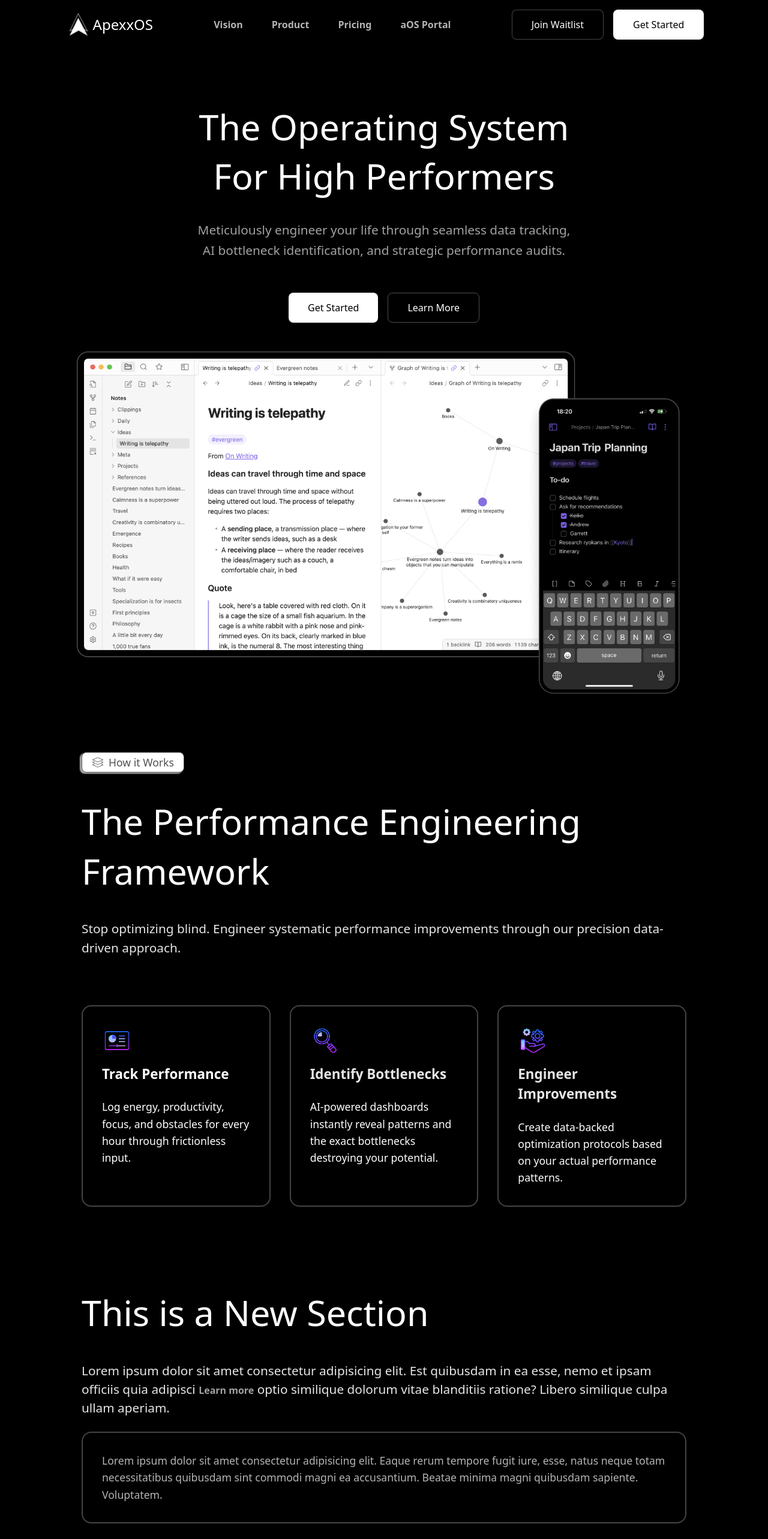
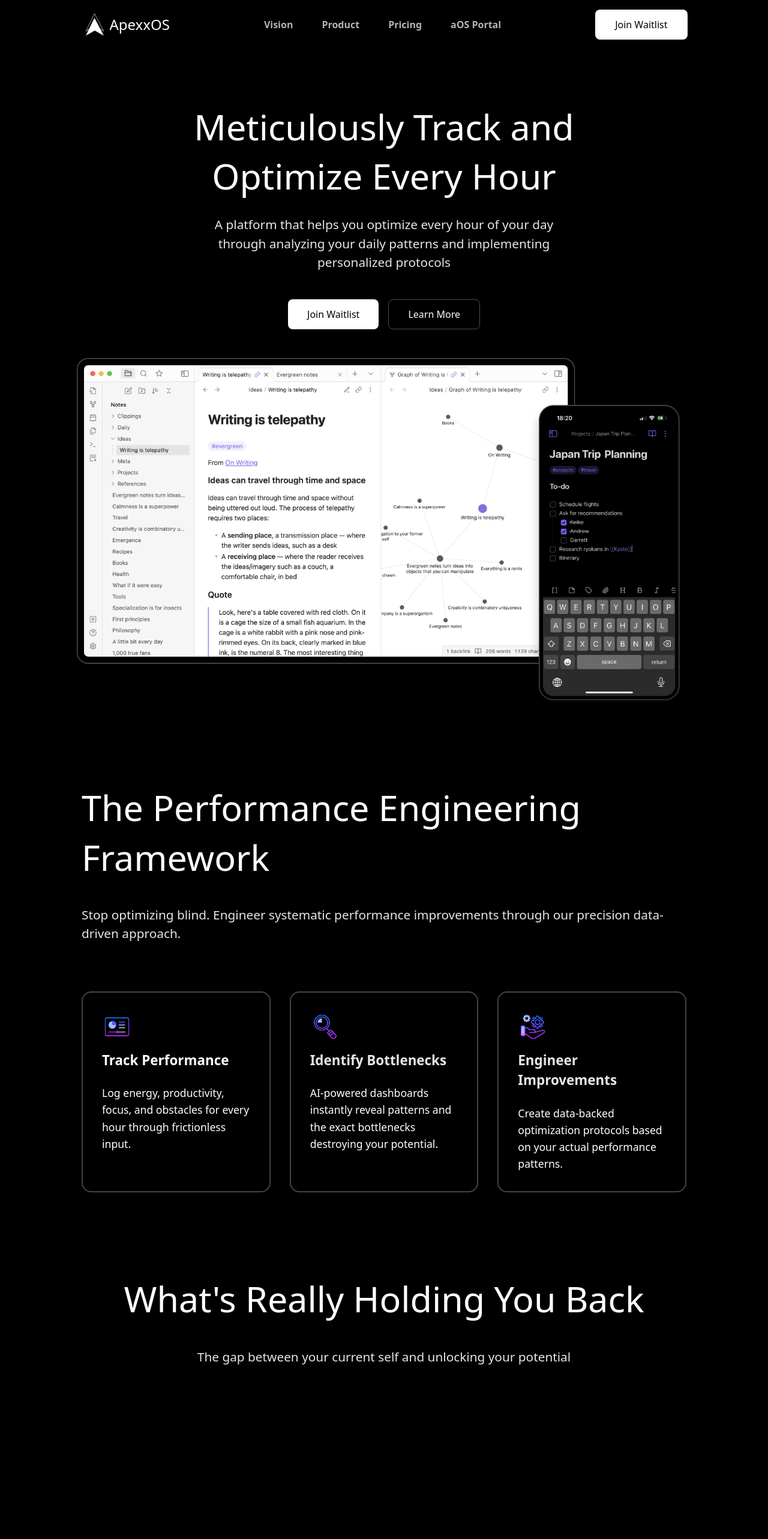
Before and after one commit to HehLul/apexos, a React (Vite) app in the folder landingpage/: page / in a window 1280 px wide. Shown: the top 2566 px of the page at 60% size. Built offline with nearby package versions, Linux system fonts and the light colour scheme.

Commit message:
style: problem section complete

```diff
--- a/landingpage/src/App.jsx
+++ b/landingpage/src/App.jsx
@@ -80,11 +80,11 @@ function App() {
       <Navbar></Navbar>
       <Hero></Hero>
       <How></How>
-      <New></New>
-      {/* <Problem></Problem>
+      {/* <New></New> */}
+      <Problem></Problem>
       <Features></Features>
-      <Pricing></Pricing>
-      <Urgent></Urgent> */}
+      {/* <Pricing></Pricing> */}
+      {/* <Urgent></Urgent> */}
       <Footer></Footer>
     </div>
   );
--- a/landingpage/src/components/Navbar/Navbar.jsx
+++ b/landingpage/src/components/Navbar/Navbar.jsx
@@ -46,8 +46,8 @@ function Navbar() {
 
       {/* Desktop Buttons */}
       <div className="buttons desktop-buttons">
-        <button className="btn-secondary">Join Waitlist</button>
-        <button className="btn-primary">Get Started</button>
+        <button className="btn-primary">Join Waitlist</button>
+        {/* <button className="btn-primary">Get Started</button> */}
       </div>
 
       {/* Mobile Menu Toggle */}
@@ -106,9 +106,9 @@ function Navbar() {
           <button className="btn-secondary" onClick={closeMenu}>
             Join Waitlist
           </button>
-          <button className="btn-primary" onClick={closeMenu}>
+          {/* <button className="btn-primary" onClick={closeMenu}>
             Get Started
-          </button>
+          </button> */}
         </div>
       </div>
     </div>
--- a/landingpage/src/global.css
+++ b/landingpage/src/global.css
@@ -65,7 +65,9 @@ button {
   padding: 2rem;
   text-align: left;
 }
-
+.section-header {
+  margin-bottom: 4rem;
+}
 a {
   font-size: 1rem;
   font-weight: 600;
--- a/landingpage/src/sections/Features/Features.css
+++ b/landingpage/src/sections/Features/Features.css
@@ -1,8 +1,6 @@
 /* Base Features Section Styles */
 .features {
-  padding: 6rem 6rem;
-  border-radius: 20px;
-  background-color: white;
+  /* background-color: white; */
 }
 
 /* Initial hidden state - header elements start invisible */
--- a/landingpage/src/sections/Features/Features.jsx
+++ b/landingpage/src/sections/Features/Features.jsx
@@ -11,14 +11,13 @@ import bolticon from "../../assets/bolticon.png";
 
 function Features() {
   return (
-    <div className="features">
-      <div className="header">
-        <SectionTitle icon={""} title={"Features"}></SectionTitle>
+    <div className="features page-section">
+      <div className="header section-header">
         <h1>Stop Guessing and Start Engineering</h1>
-        <p>
+        <h2>
           Get the systematic tracking tools you need to objectively identify
           bottlenecks and optimize every hour of your day
-        </p>
+        </h2>
       </div>
       <div className="feature-cards">
         {/* Row 1 - using proper grid row wrapper */}
--- a/landingpage/src/sections/Hero/Hero.css
+++ b/landingpage/src/sections/Hero/Hero.css
@@ -54,7 +54,6 @@
 
 .hero > .buttons button:first-child:hover {
   background-color: rgba(255, 255, 255, 0.9);
-  transform: translateY(-2px);
 }
 
 .hero > .buttons button:last-child {
--- a/landingpage/src/sections/Hero/Hero.jsx
+++ b/landingpage/src/sections/Hero/Hero.jsx
@@ -6,18 +6,22 @@ function Hero() {
   return (
     <div className="hero">
       <div className="text">
-        <h1>The Operating System For High Performers</h1>
-
-        {/* <p>Precision performance engineering your life: meticulously </p> */}
-
-        <p>
-          Meticulously engineer your life through seamless data tracking, AI
-          bottleneck identification, and strategic performance audits.
-        </p>
+        <h1>Meticulously Track and Optimize Every Hour</h1>
+        {/* <h2>
+          ApexxOS enables you to meticulously engineer your everyday life
+          through seamless data tracking, identify bottlenecks, and integrate
+          daily protocols.
+        </h2> */}
+        <h2>
+          A platform that helps you optimize every hour of your day through
+          analyzing your daily patterns and implementing personalized protocols
+        </h2>
+        {/* <h1>Engineer your performance.</h1>
+        <h2>The systematic OS for high performers who refuse to guess.</h2> */}
       </div>
 
       <div className="buttons">
-        <button>Get Started</button>
+        <button>Join Waitlist</button>
         <button>Learn More</button>
       </div>
       <img src={mockup} alt="" />
--- a/landingpage/src/sections/How/How.jsx
+++ b/landingpage/src/sections/How/How.jsx
@@ -13,7 +13,7 @@ import number3 from "../../assets/gear.png";
 function How() {
   return (
     <div className="how page-section">
-      <SectionTitle title={"How it Works"}></SectionTitle>
+      {/* <SectionTitle title={"How it Works"}></SectionTitle> */}
       <div className="container">
         <div className="header">
           <h1>The Performance Engineering Framework</h1>
--- a/landingpage/src/sections/New/New.jsx
+++ b/landingpage/src/sections/New/New.jsx
@@ -2,6 +2,7 @@ import "./New.css";
 function New() {
   return (
     <div className="new page-section">
+      <div className="section-header">
         <h1>This is a New Section</h1>
         <h2>
           Lorem ipsum dolor sit amet consectetur adipisicing elit. Est quibusdam
@@ -9,6 +10,8 @@ function New() {
           <a href="">Learn more</a> optio similique dolorum vitae blanditiis
           ratione? Libero similique culpa ullam aperiam.
         </h2>
+      </div>
+
       <div className="text-container">
         <p>
           Lorem ipsum dolor sit amet consectetur adipisicing elit. Eaque rerum
--- a/landingpage/src/sections/Problem/Problem.css
+++ b/landingpage/src/sections/Problem/Problem.css
@@ -1,12 +1,6 @@
 /* Base Problem Section Styles */
 .problem {
-  padding: 6rem;
-  padding-top: 5rem;
-  border-radius: 20px;
-  background-color: white;
-  color: black;
   text-align: center;
-  font-size: 1.1rem;
 }
 
 /* Initial hidden state - header elements start invisible */
@@ -102,22 +96,23 @@
   width: 48px;
 }
 
-.problem-card p {
+/* .problem-card p {
   font-size: 1.1rem;
   line-height: 1.6;
   color: #000000;
   margin-bottom: 1.5rem;
-}
+} */
 
 .attribution {
   display: flex;
   align-items: center;
   gap: 0.5rem;
+  margin-top: 20px;
 }
 
 .attribution .problem-type {
   font-weight: 600;
-  color: #000;
+  /* color: #000; */
   font-size: 0.9rem;
 }
 
@@ -150,7 +145,7 @@
 .closing-hook p {
   font-size: 1.2rem;
   font-weight: 500;
-  color: #333;
+  color: white;
   margin-top: 0.5rem;
   line-height: 1.5;
 }
--- a/landingpage/src/sections/Problem/Problem.jsx
+++ b/landingpage/src/sections/Problem/Problem.jsx
@@ -9,17 +9,17 @@ import thinking_icon from "../../assets/loop.png";
 
 function Problem() {
   return (
-    <div className="problem">
-      <SectionTitle title={"Problem"}></SectionTitle>
-      <div className="header">
+    <div className="problem page-section">
+      {/* <SectionTitle title={"Problem"}></SectionTitle> */}
+      <div className="section-header">
         <h1>What's Really Holding You Back</h1>
-        <p>The gap between your current self and unlocking your potential</p>
+        <h2>The gap between your current self and unlocking your potential</h2>
       </div>
 
       <div className="problem-cards">
         {/* Row 1 - Top row with left/right animation */}
         <div className="problem-row-1">
-          <div className="problem-card">
+          <div className="problem-card text-container">
             <img className="icon" src={fireicon} alt="" />
             <p>
               You set high ambitions and create systems to reach your goals. But
@@ -79,8 +79,8 @@ function Problem() {
           You're stuck not because you lack drive, but because you lack data.
         </p>
         <p>
-          What if there was an OS that meticulously tracked all your data and
-          systematically engineered your life?
+          What if there was a platform, an OS, that tracked all your hourly data
+          and engineered your everyday life?
         </p>
       </div>
     </div>
```
Also changed, not shown: 1 other file (tests, documents, lock files or other folders). Lines whose indentation alone changed are shown as unchanged.
